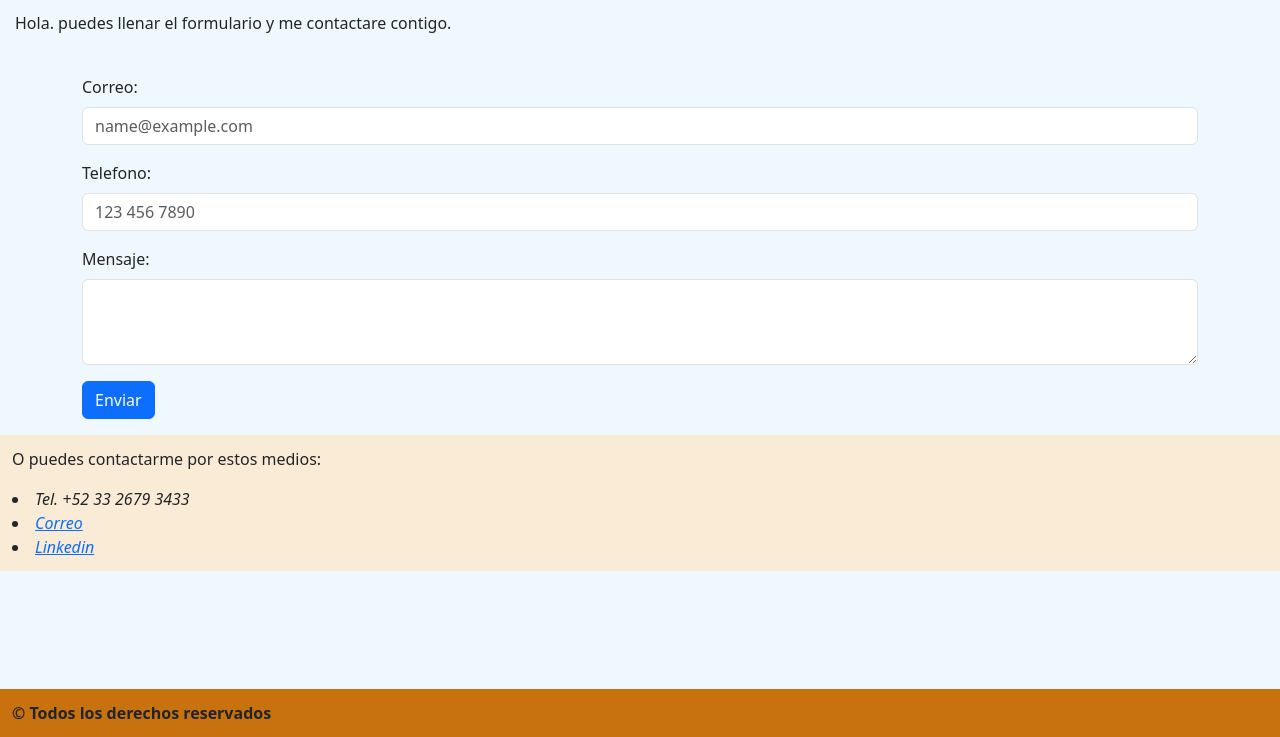
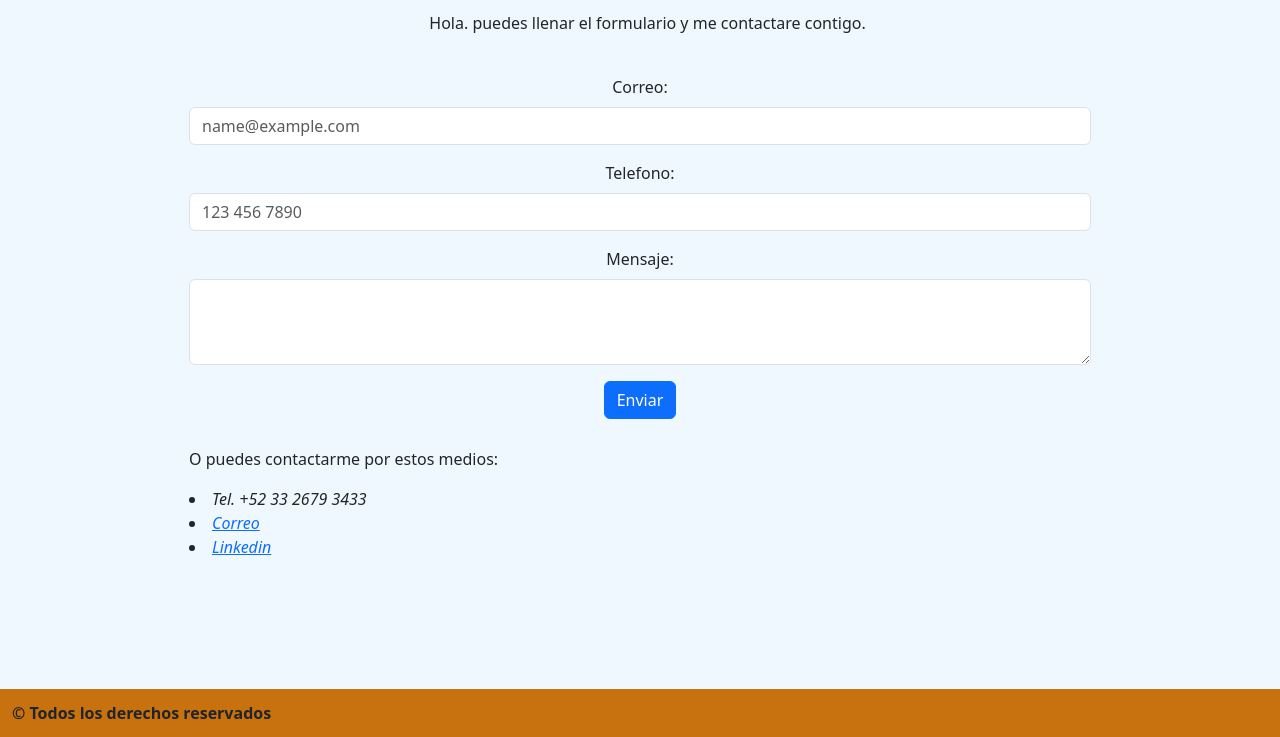
Before and after one commit to Michell-agaton/Entrega2-michell-sanchez, a plain HTML site: page pages/Contacto.html in a window 1280 px wide. Shown: the part 63-800 px from the top of the page. Drawn offline with nearby package versions, Linux system fonts and the light colour scheme.

Commit message:
ajuste de color y margen

```diff
--- a/pages/Contacto.html
+++ b/pages/Contacto.html
@@ -42,6 +42,13 @@
     </header>
 
     <main>
+
+        <div class="container text-center">
+  <div class="row">
+    <div class="col-1">
+
+    </div>
+    <div class="col-10">
         <br>
         <p style="margin-top: 50px; margin-left: 15px;">Hola. puedes llenar el formulario y me contactare contigo.
         </p>
@@ -71,7 +78,12 @@
             <li><a href="https://www.linkedin.com/in/michell-agaton/">Linkedin</a></li>
 
         </div>
+    </div>
+    <div class="col-1">
 
+    </div>
+  </div>
+</div>
 
     </main>
 
--- a/style.css
+++ b/style.css
@@ -63,9 +63,10 @@ body{
 }
 
 .contacto{
-    background-color: antiquewhite;
+    background-color: rgb(240, 248, 255);
     font-style: italic;
     padding: 12px;
+    text-align: left;
 }
 
 .footer{
```
